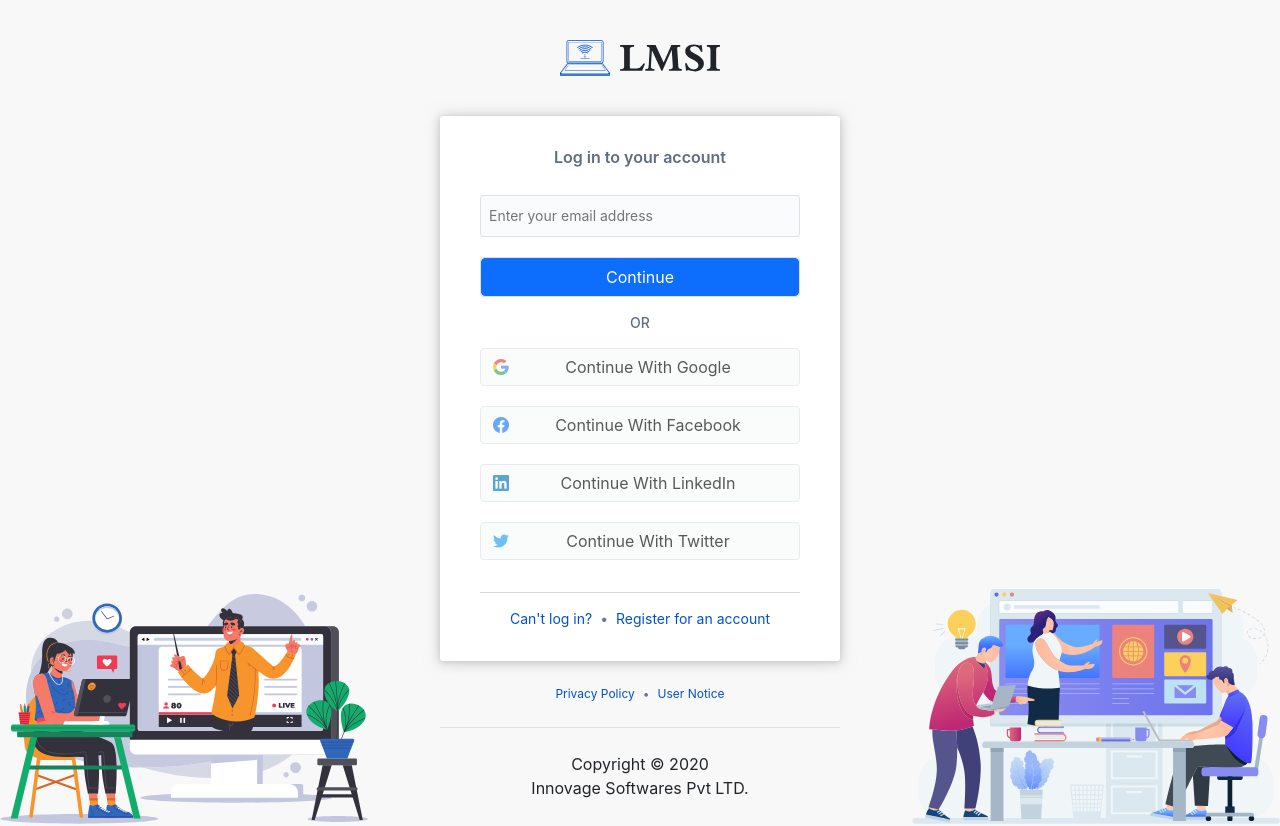
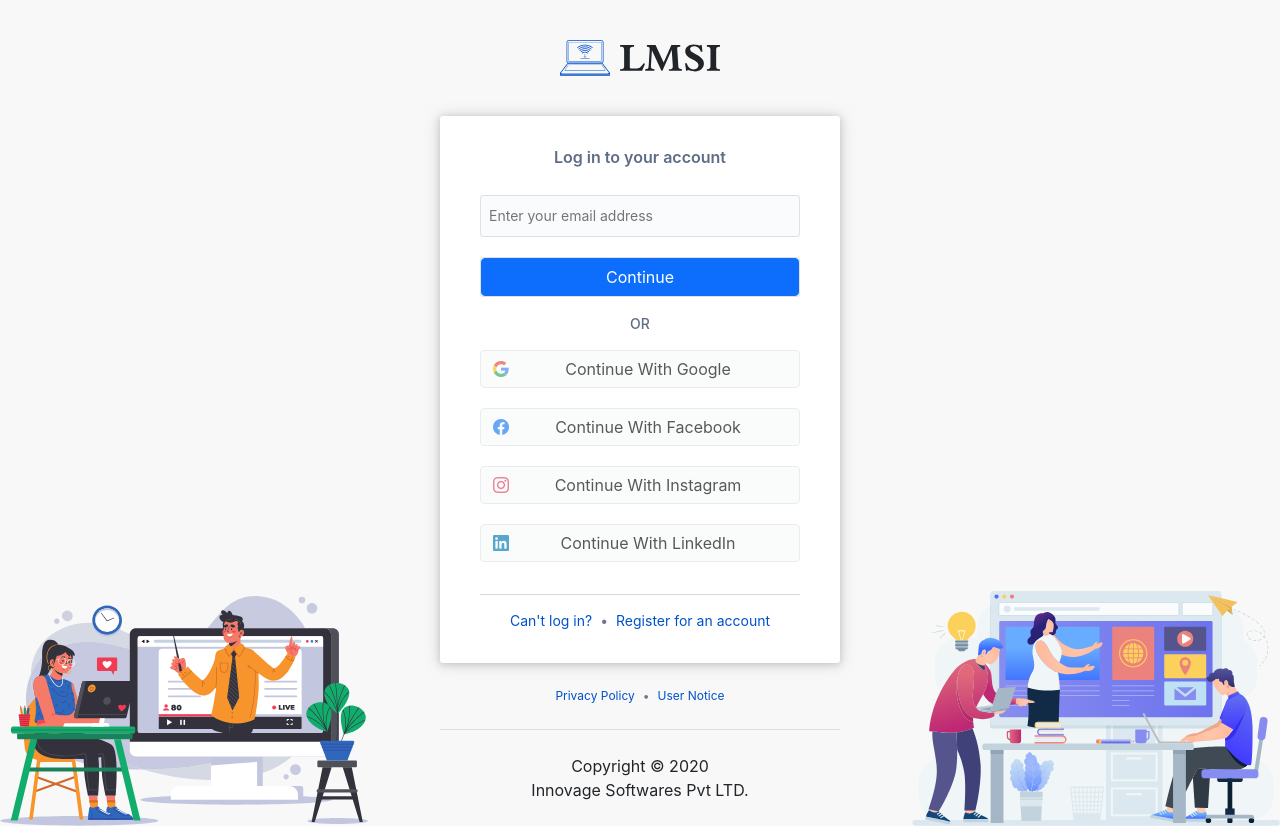
Before and after one commit to inovexia/lmsi-frontend, a React (Create React App) app: page /auth/sign-in in a window 1280 px wide. Built offline with nearby package versions, Linux system fonts and the light colour scheme.

Commit message:
More changes...

```diff
--- a/src/assets/scss/overrides/_variables.scss
+++ b/src/assets/scss/overrides/_variables.scss
@@ -604,8 +604,8 @@ $font-size-lg: $font-size-base * 1.25 !default;
 $font-weight-lighter: lighter !default;
 $font-weight-light: 300 !default;
 $font-weight-normal: 400 !default;
-$font-weight-bold: 700 !default;
-$font-weight-bolder: bolder !default;
+$font-weight-bold: 500 !default;
+$font-weight-bolder: 700 !default;
 
 $font-weight-base: $font-weight-normal !default;
 
@@ -629,6 +629,7 @@ $font-sizes: (
   4: $h4-font-size,
   5: $h5-font-size,
   6: $h6-font-size,
+  sm: $font-size-sm,
 ) !default;
 // scss-docs-end font-sizes
 
--- a/src/views/auth/sign-in/defaultView.js
+++ b/src/views/auth/sign-in/defaultView.js
@@ -117,15 +117,12 @@ const SignIn = () => {
             />
           </div>
         </form>
-        <h6 className={'text-center my-3'}>
-          <small>OR</small>
-        </h6>
-        <div className={'social-login'}>
+        <p className={'d-block text-center fs-sm fw-bold my-3'}>OR</p>
+        <div className={'social-login'} title={'Coming Soon'}>
           <Button
             className={'d-flex w-100 border'}
             variant="light"
             disabled={true}
-            title={'Coming Soon'}
           >
             <GoogleIcon className={'my-auto'} />
             <span className={'flex-grow-1 text-center'}>
@@ -136,7 +133,6 @@ const SignIn = () => {
             className={'d-flex w-100 border'}
             variant="light"
             disabled={true}
-            title={'Coming Soon'}
           >
             <Icon icon={'facebook'} className={'my-auto'} />
             <span className={'flex-grow-1 text-center'}>
@@ -147,22 +143,20 @@ const SignIn = () => {
             className={'d-flex w-100 border'}
             variant="light"
             disabled={true}
-            title={'Coming Soon'}
           >
-            <Icon icon={'linkedin'} className={'my-auto'} />
+            <Icon icon={'instagram'} className={'my-auto'} />
             <span className={'flex-grow-1 text-center'}>
-              Continue With LinkedIn
+              Continue With Instagram
             </span>
           </Button>
           <Button
             className={'d-flex w-100 border'}
             variant="light"
             disabled={true}
-            title={'Coming Soon'}
           >
-            <Icon icon={'twitter'} className={'my-auto'} />
+            <Icon icon={'linkedin'} className={'my-auto'} />
             <span className={'flex-grow-1 text-center'}>
-              Continue With Twitter
+              Continue With LinkedIn
             </span>
           </Button>
         </div>
--- a/src/views/auth/sign-up/defaultView.js
+++ b/src/views/auth/sign-up/defaultView.js
@@ -165,11 +165,11 @@ const SignUp = ({
           </div>
           <div className={'term-conditions'}>
             <span>
-              By signing up, I accept the LMSI{' '}
+              By signing up, user will be accepting the LMSI{' '}
               <NavLink to={'/'}>
-                <span>Cloud Terms of Service</span>
+                <span>Terms of Service</span>
               </NavLink>{' '}
-              and acknowledge the{' '}
+              and acknowledging the{' '}
               <NavLink to={'/'}>
                 <span>Privacy Policy</span>
               </NavLink>
@@ -182,12 +182,11 @@ const SignUp = ({
         <h6 className={'text-center my-3'}>
           <small>OR</small>
         </h6>
-        <div className={'social-login'}>
+        <div className={'social-login'} title={'Coming Soon'}>
           <Button
             className={'d-flex w-100 border'}
             variant={'light'}
             disabled={true}
-            title={'Coming Soon'}
           >
             <GoogleIcon className={'my-auto'} />
             <span className={'flex-grow-1 text-center'}>
@@ -198,7 +197,6 @@ const SignUp = ({
             className={'d-flex w-100 border'}
             variant={'light'}
             disabled={true}
-            title={'Coming Soon'}
           >
             <Icon icon={'facebook'} className={'my-auto'} />
             <span className={'flex-grow-1 text-center'}>
@@ -209,7 +207,6 @@ const SignUp = ({
             className={'d-flex w-100 border'}
             variant={'light'}
             disabled={true}
-            title={'Coming Soon'}
           >
             <Icon icon={'linkedin'} className={'my-auto'} />
             <span className={'flex-grow-1 text-center'}>
@@ -220,7 +217,6 @@ const SignUp = ({
             className={'d-flex w-100 border'}
             variant={'light'}
             disabled={true}
-            title={'Coming Soon'}
           >
             <Icon icon={'twitter'} className={'my-auto'} />
             <span className={'flex-grow-1 text-center'}>
```
